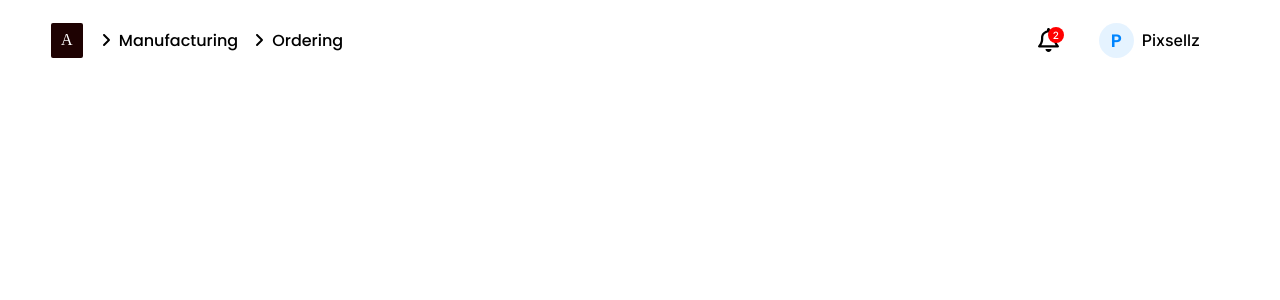
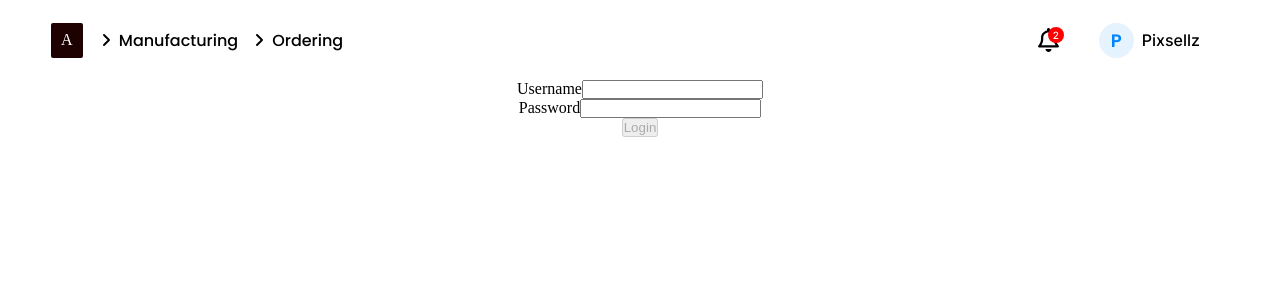
Before and after one commit to webperside/course-erp-front, a React (Create React App) app: page / in a window 1280 px wide. Shown: the top 300 px of the page. Built offline with nearby package versions, Linux system fonts and the light colour scheme.

Commit message:
reusable input component created

```diff
--- a/src/App.js
+++ b/src/App.js
@@ -1,9 +1,13 @@
 import "./App.css";
 import Navbar from "./shared/components/Navbar/Navbar";
+import LoginForm from "./shared/components/LoginForm";
 function App() {
   return (
     <div className="App">
-      <Navbar/>
+      <Navbar />
+ <div className="">
+ <LoginForm />
+ </div>
     </div>
   );
 }
--- /dev/null
+++ b/src/shared/components/CustomInput/index.js
@@ -0,0 +1,26 @@
+import React, { useState } from "react";
+const CustomInput = ({ hint, placeholder, type, errorMsg, onChange, name ,value}) => {
+  const [error, setError] = useState(false);
+  const handleChange = (e) => {
+    const inputValue = e.target.value;
+    const valid = inputValue.trim() !== "";
+    setError(!valid);
+    onChange(name, inputValue, valid);
+  };
+  return (
+    <div className="form-group">
+      <label htmlFor={name}>{hint}</label>
+      <input
+        name={name}
+        id={name}
+        type={type}
+        placeholder={placeholder}
+        value={value}
+        onChange={handleChange}
+      />
+      {error && <span>{errorMsg}</span>}
+    </div>
+  );
+};
+
+export default CustomInput;
--- /dev/null
+++ b/src/shared/components/LoginForm/index.js
@@ -0,0 +1,51 @@
+import React, { useState } from "react";
+import CustomInput from "../CustomInput";
+
+const initialInputState = {
+  userName: { value: "", isValid: false },
+  password: { value: "", isValid: false },
+};
+const LoginForm = () => {
+  const [inputValues, setInputValues] = useState(initialInputState);
+  const { userName, password } = inputValues;
+  const handleChange = (name, value, isValid) => {
+    setInputValues((prevInputValues) => ({
+      ...prevInputValues,
+      [name]: { value, isValid },
+    }));
+  };
+  const handleSubmit = (e) => {
+    e.preventDefault();
+    console.log(inputValues);
+    setInputValues(initialInputState);
+  };
+  return (
+    <form onSubmit={handleSubmit}>
+      <CustomInput
+        name="userName"
+        id="userName"
+        type="text"
+        hint="Username"
+        value={userName.value}
+        isValid={userName.isValid}
+        errorMsg="Username required"
+        onChange={handleChange}
+      />
+      <CustomInput
+        name="password"
+        isValid={password.isValid}
+        id="password"
+        type="password"
+        hint="Password"
+        value={password.value}
+        errorMsg="Password required"
+        onChange={handleChange}
+      />
+      <button type="submit" disabled={!userName.isValid || !password.isValid}>
+        Login
+      </button>
+    </form>
+  );
+};
+
+export default LoginForm;
```
